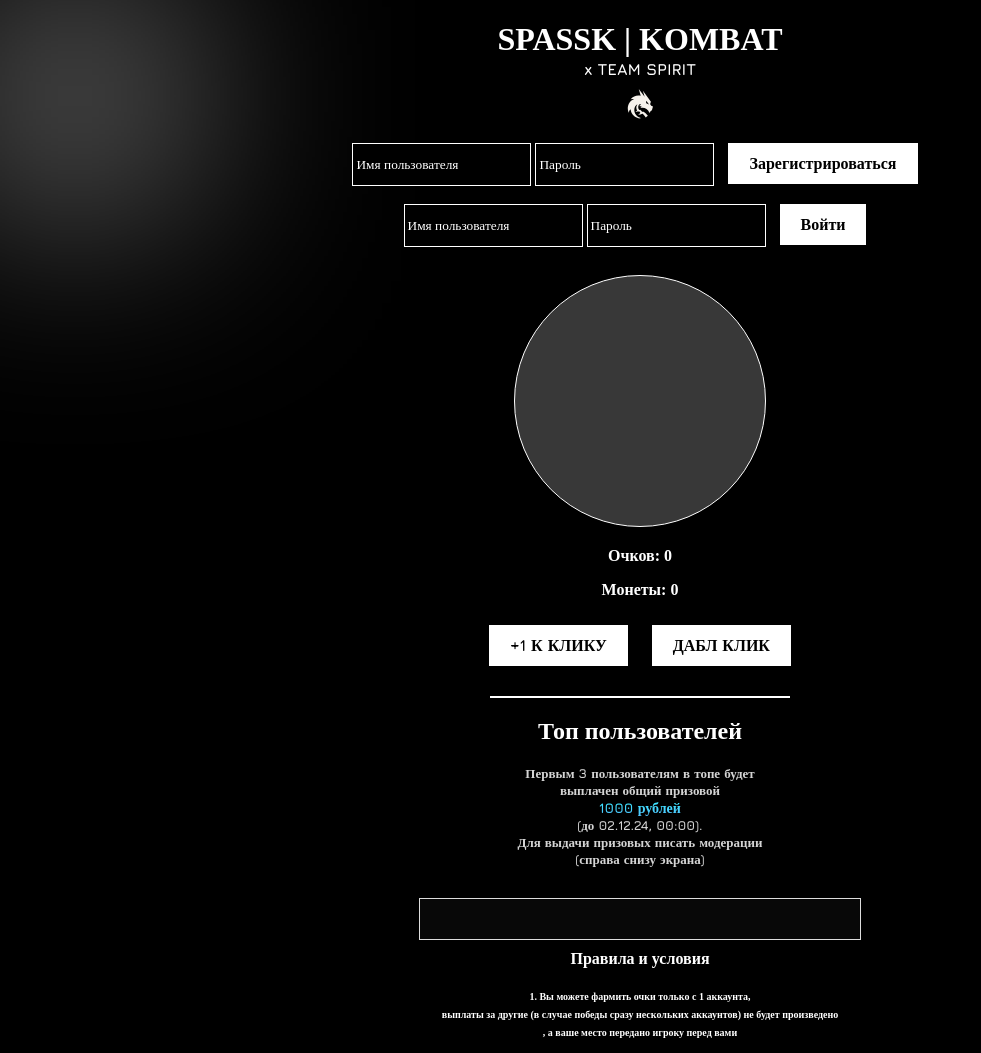
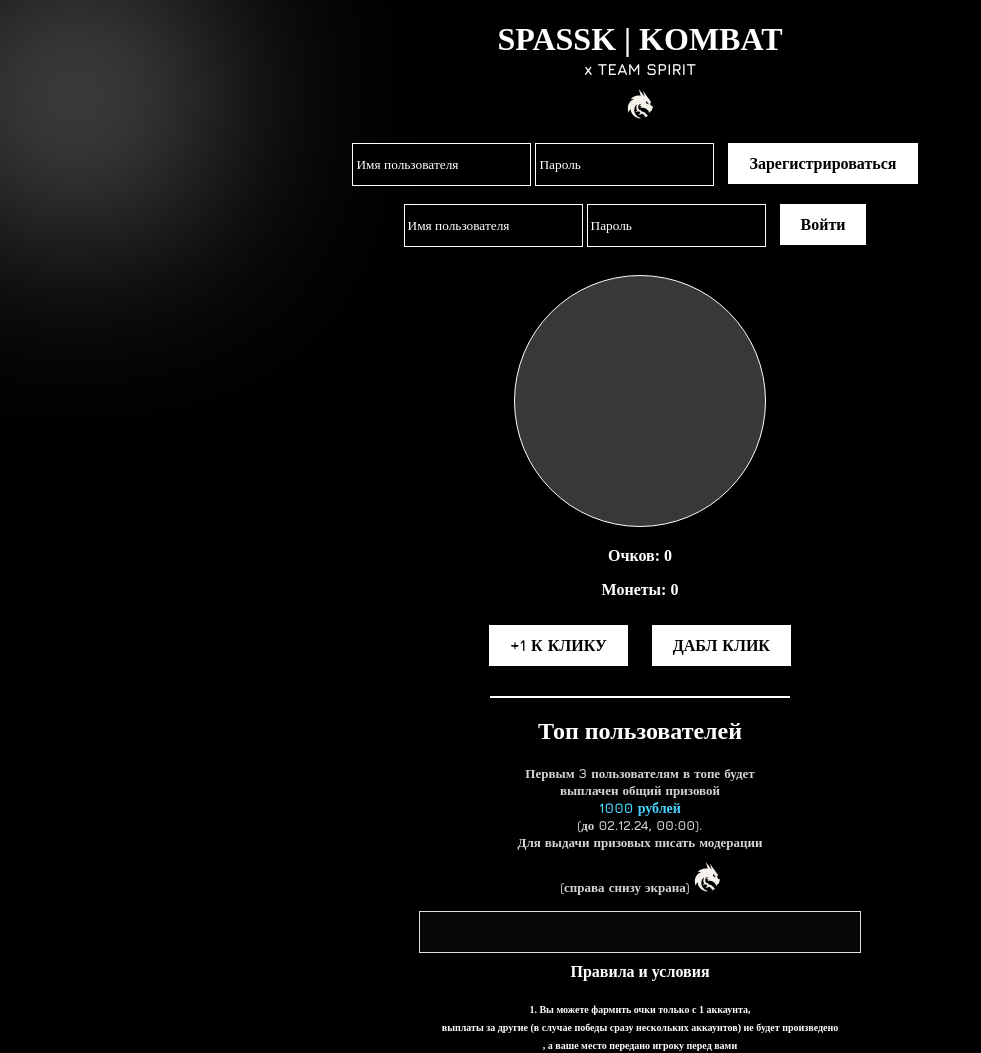
Before and after one commit to osquaaa/tapalka-home, a website: page index.html in a window 1280 px wide. Shown: the whole page, without its empty margins (0-981 px from the left). Drawn offline with nearby package versions, Linux system fonts and the light colour scheme; no server answers; a web font is replaced by a local one.

Commit message:
Update index.html

```diff
--- a/index.html
+++ b/index.html
@@ -114,7 +114,7 @@
 
 
 			#top-users {
-				margin-top: 30px;
+				margin-top: 15px;
 				padding: 20px;
 				background-color: #ffffff08;
 				backdrop-filter: blur(30px);
@@ -242,6 +242,9 @@
 				margin-bottom: 10px;
 
 			}
+			.top-spirit{
+				margin-top: 10px;
+			}
 		</style>
 		<script>
     (function(d, w, c) {
@@ -317,7 +320,7 @@
 			<div class="my-email reward">1000 рублей</div>
 			(до 02.12.24, 00:00).<br />
 			Для выдачи призовых писать модерации<br /> (справа снизу экрана)
-
+			<img src="spirit-logo.svg" alt="" class="top-spirit">
 		</div>
 		<div id="admin-panel" style="display: none;">
 			<h2>Админ Панель</h2>
```
